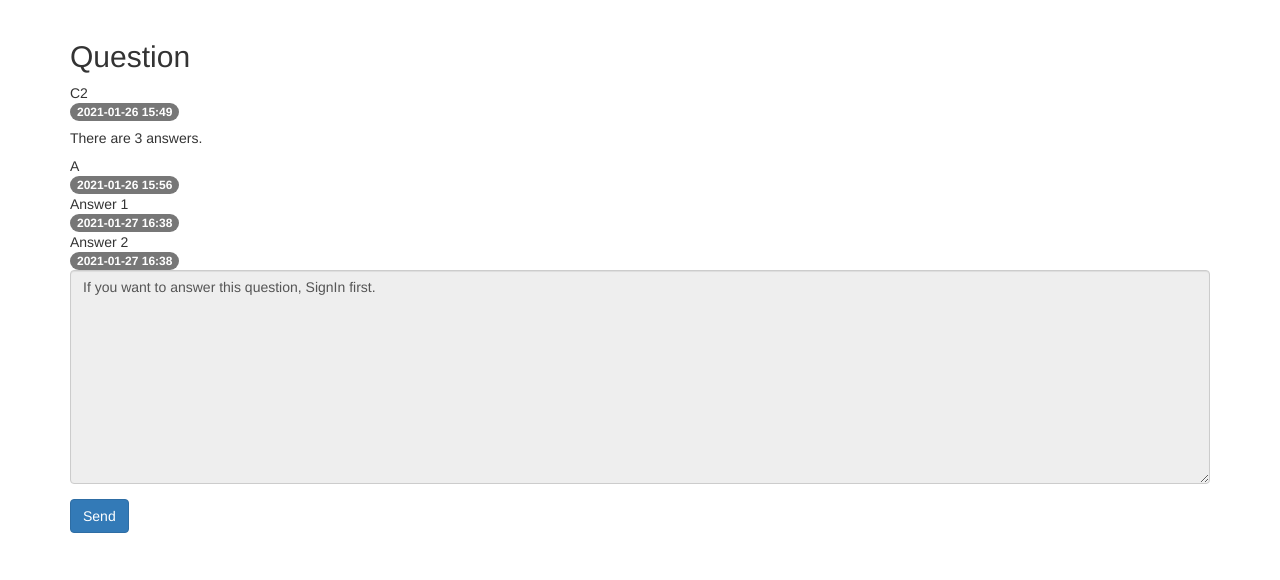
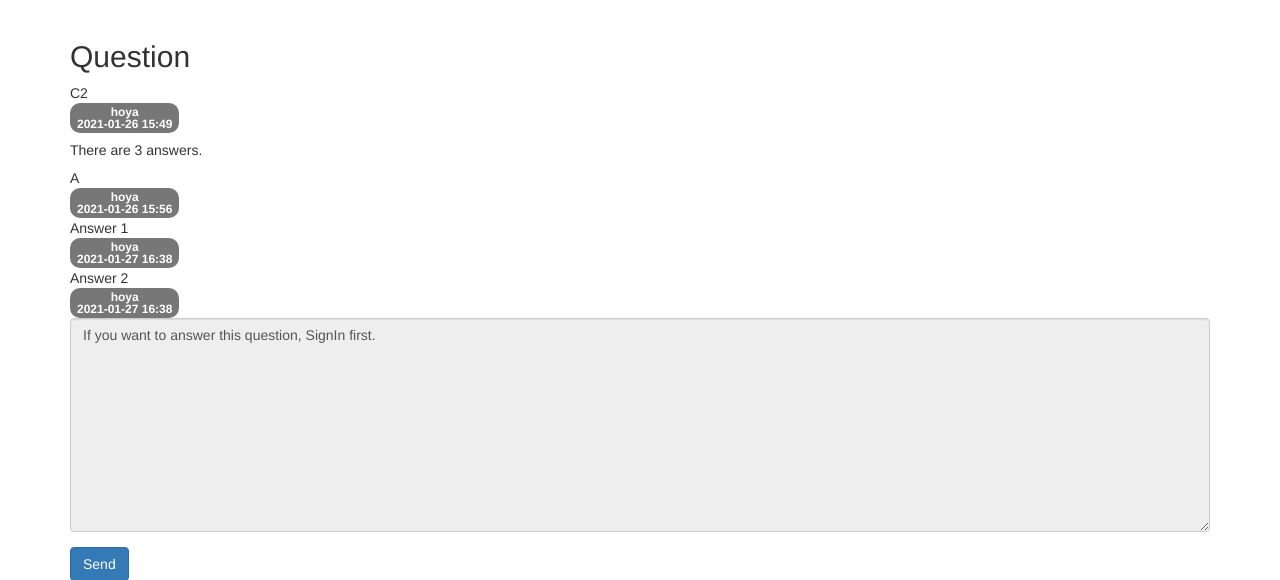
Before and after one commit to HoYaProject/hBulletinBoard_Flask, a Flask app: page /question/detail/2/ in a window 1280 px wide. Shown: the part 52-632 px from the top of the page. Run offline with Flask 2, Linux system fonts and the light colour scheme; data comes from the database, SQL or seed files in the repository; some libraries are stand-ins or nearby versions.

Commit message:
Show Username on Question/Answer Pages

```diff
--- a/src/templates/question/question_detail.html
+++ b/src/templates/question/question_detail.html
@@ -8,7 +8,10 @@
             <div class="card-text" style="white-space: pre-line;">{{ question.content }}</div>
         </div>
         <div class="d-flex justify-content-end">
-            <div class="badge badge-light p-2">{{ question.created_date|datetime }}</div>
+            <div class="badge badge-light p-2 text-left">
+                <div class="mb-2">{{ question.user.username }}</div>
+                <div>{{ question.created_date|datetime }}</div>
+            </div>
         </div>
     </div>
 
@@ -19,7 +22,10 @@
         <div class="card-body">
             <div class="card-text" style="white-space: pre-line;">{{ answer.content }}</div>
             <div class="d-flex justify-content-end">
-                <div class="badge badge-light p-2">{{ answer.created_date|datetime }}</div>
+                <div class="badge badge-light p-2 text-left">
+                    <div class="mb-2">{{ question.user.username }}</div>
+                    <div>{{ answer.created_date|datetime }}</div>
+                </div>
             </div>
         </div>
     </div>
```
Also changed, not shown: src/templates/question/question_list.html (+6 -4 lines).
